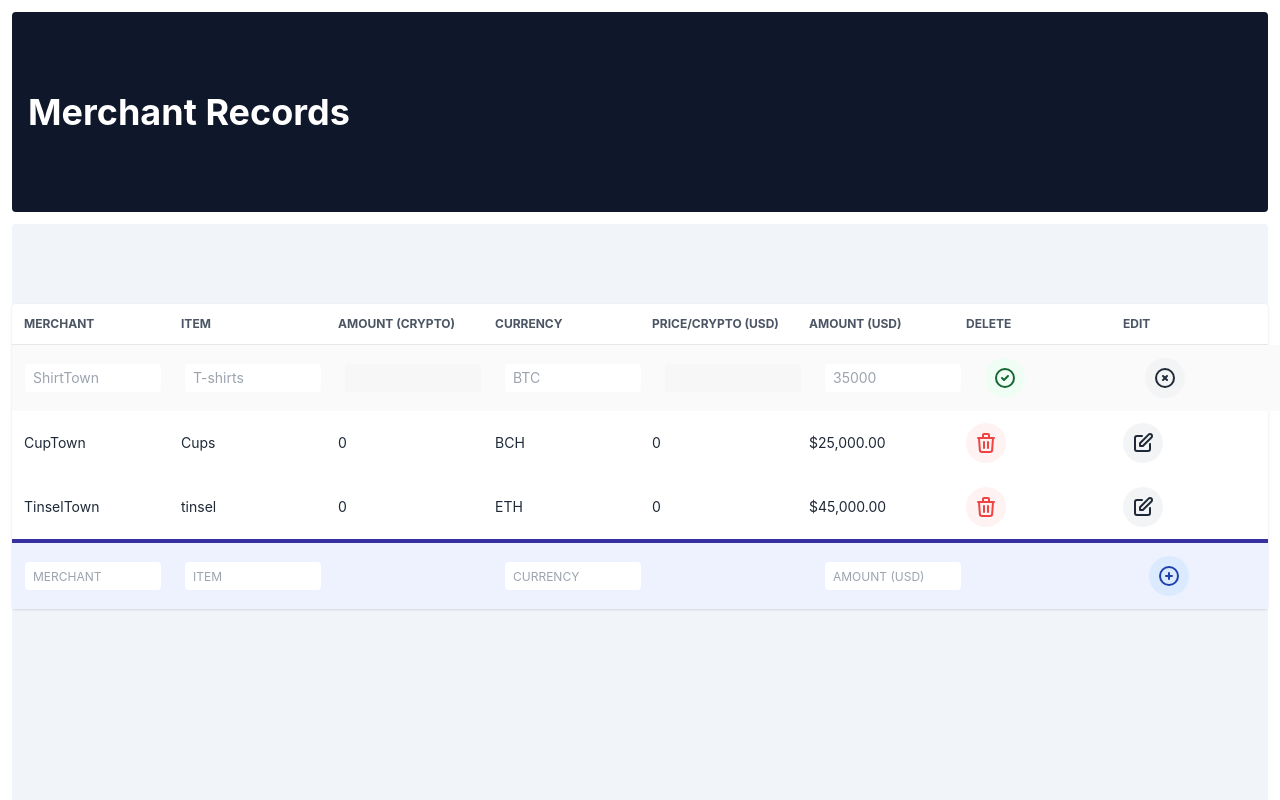
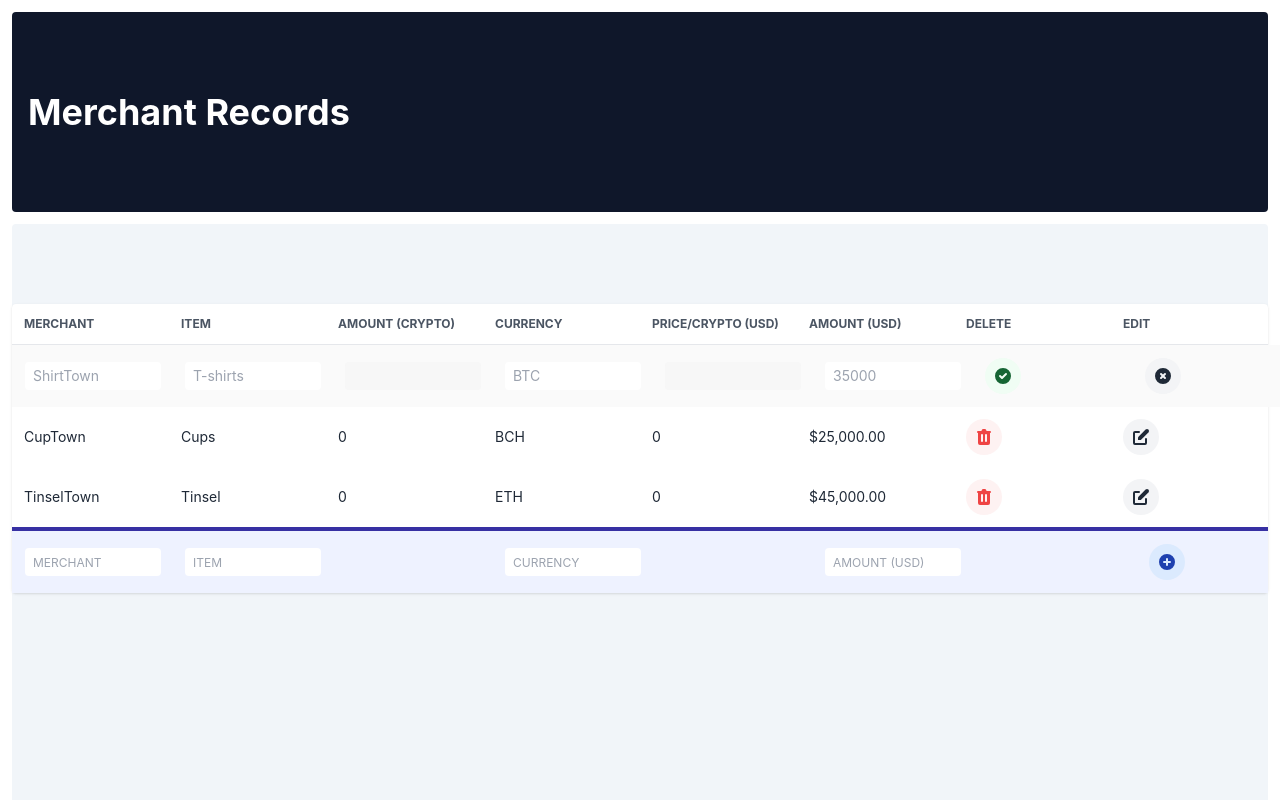
Before and after one commit to jshenk/crypto-converter, a React (Create React App) app: page / in a window 1280 px wide. Both pictures are taken after a click on the button 1143 px from the left and 377 px from the top of the page. Shown: the top 800 px of the page. Built offline with nearby package versions, Linux system fonts and the light colour scheme; no server answers.

Commit message:
Update icons

```diff
--- a/src/App.tsx
+++ b/src/App.tsx
@@ -186,16 +186,14 @@ function App() {
                     >
                       <svg
                         xmlns="http://www.w3.org/2000/svg"
-                        className="h-6 w-6"
-                        fill="none"
-                        viewBox="0 0 24 24"
-                        stroke="currentColor"
-                        strokeWidth={2}
+                        className="h-5 w-5"
+                        viewBox="0 0 20 20"
+                        fill="currentColor"
                       >
                         <path
-                          strokeLinecap="round"
-                          strokeLinejoin="round"
-                          d="M12 9v3m0 0v3m0-3h3m-3 0H9m12 0a9 9 0 11-18 0 9 9 0 0118 0z"
+                          fillRule="evenodd"
+                          d="M10 18a8 8 0 100-16 8 8 0 000 16zm1-11a1 1 0 10-2 0v2H7a1 1 0 100 2h2v2a1 1 0 102 0v-2h2a1 1 0 100-2h-2V7z"
+                          clipRule="evenodd"
                         />
                       </svg>
                     </button>
--- a/src/components/InlineRecordForm.tsx
+++ b/src/components/InlineRecordForm.tsx
@@ -83,16 +83,14 @@ export const InlineRecordForm = ({
         >
           <svg
             xmlns="http://www.w3.org/2000/svg"
-            className="h-6 w-6"
-            fill="none"
-            viewBox="0 0 24 24"
-            stroke="currentColor"
-            strokeWidth={2}
+            className="h-5 w-5"
+            viewBox="0 0 20 20"
+            fill="currentColor"
           >
             <path
-              strokeLinecap="round"
-              strokeLinejoin="round"
-              d="M9 12l2 2 4-4m6 2a9 9 0 11-18 0 9 9 0 0118 0z"
+              fillRule="evenodd"
+              d="M10 18a8 8 0 100-16 8 8 0 000 16zm3.707-9.293a1 1 0 00-1.414-1.414L9 10.586 7.707 9.293a1 1 0 00-1.414 1.414l2 2a1 1 0 001.414 0l4-4z"
+              clipRule="evenodd"
             />
           </svg>
         </button>
@@ -105,16 +103,14 @@ export const InlineRecordForm = ({
         >
           <svg
             xmlns="http://www.w3.org/2000/svg"
-            className="h-6 w-6"
-            fill="none"
-            viewBox="0 0 24 24"
-            stroke="currentColor"
-            strokeWidth={2}
+            className="h-5 w-5"
+            viewBox="0 0 20 20"
+            fill="currentColor"
           >
             <path
-              strokeLinecap="round"
-              strokeLinejoin="round"
-              d="M10 14l2-2m0 0l2-2m-2 2l-2-2m2 2l2 2m7-2a9 9 0 11-18 0 9 9 0 0118 0z"
+              fillRule="evenodd"
+              d="M10 18a8 8 0 100-16 8 8 0 000 16zM8.707 7.293a1 1 0 00-1.414 1.414L8.586 10l-1.293 1.293a1 1 0 101.414 1.414L10 11.414l1.293 1.293a1 1 0 001.414-1.414L11.414 10l1.293-1.293a1 1 0 00-1.414-1.414L10 8.586 8.707 7.293z"
+              clipRule="evenodd"
             />
           </svg>
         </button>
--- a/src/components/Record.tsx
+++ b/src/components/Record.tsx
@@ -60,16 +60,14 @@ export const Record = ({
             >
               <svg
                 xmlns="http://www.w3.org/2000/svg"
-                className="h-6 w-6"
-                fill="none"
-                viewBox="0 0 24 24"
-                stroke="currentColor"
-                strokeWidth={2}
+                className="h-5 w-5"
+                viewBox="0 0 20 20"
+                fill="currentColor"
               >
                 <path
-                  strokeLinecap="round"
-                  strokeLinejoin="round"
-                  d="M19 7l-.867 12.142A2 2 0 0116.138 21H7.862a2 2 0 01-1.995-1.858L5 7m5 4v6m4-6v6m1-10V4a1 1 0 00-1-1h-4a1 1 0 00-1 1v3M4 7h16"
+                  fillRule="evenodd"
+                  d="M9 2a1 1 0 00-.894.553L7.382 4H4a1 1 0 000 2v10a2 2 0 002 2h8a2 2 0 002-2V6a1 1 0 100-2h-3.382l-.724-1.447A1 1 0 0011 2H9zM7 8a1 1 0 012 0v6a1 1 0 11-2 0V8zm5-1a1 1 0 00-1 1v6a1 1 0 102 0V8a1 1 0 00-1-1z"
+                  clipRule="evenodd"
                 />
               </svg>
             </button>
@@ -82,16 +80,15 @@ export const Record = ({
             >
               <svg
                 xmlns="http://www.w3.org/2000/svg"
-                className="h-6 w-6"
-                fill="none"
-                viewBox="0 0 24 24"
-                stroke="currentColor"
-                strokeWidth={2}
+                className="h-5 w-5"
+                viewBox="0 0 20 20"
+                fill="currentColor"
               >
+                <path d="M17.414 2.586a2 2 0 00-2.828 0L7 10.172V13h2.828l7.586-7.586a2 2 0 000-2.828z" />
                 <path
-                  strokeLinecap="round"
-                  strokeLinejoin="round"
-                  d="M11 5H6a2 2 0 00-2 2v11a2 2 0 002 2h11a2 2 0 002-2v-5m-1.414-9.414a2 2 0 112.828 2.828L11.828 15H9v-2.828l8.586-8.586z"
+                  fillRule="evenodd"
+                  d="M2 6a2 2 0 012-2h4a1 1 0 010 2H4v10h10v-4a1 1 0 112 0v4a2 2 0 01-2 2H4a2 2 0 01-2-2V6z"
+                  clipRule="evenodd"
                 />
               </svg>
             </button>
--- a/src/data/merchantRecords.ts
+++ b/src/data/merchantRecords.ts
@@ -18,7 +18,7 @@ export const merchantRecords = [
   {
     id: "id" + new Date().getTime(),
     name: "TinselTown",
-    item: "tinsel",
+    item: "Tinsel",
     cryptoCurrencyForPayment: "ETH",
     amountInvoicedAsCurrency: 45000,
     currencyCode: "USD",
```
